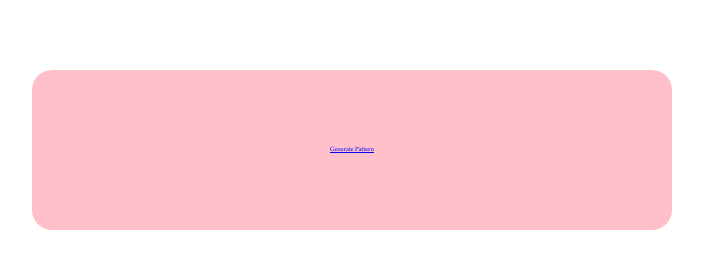
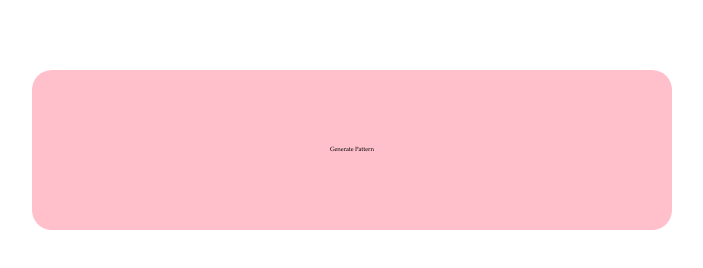
Before and after one commit to preeth1/modsewing, a React (Create React App) app: page / in a window 1280 px wide. Shown: the part 490-758 px from the top of the page, without its empty margins (288-991 px from the left). Built offline with nearby package versions, Linux system fonts and the light colour scheme.

Commit message:
Checkpoint

```diff
--- a/package.json
+++ b/package.json
@@ -3,10 +3,12 @@
   "version": "0.1.0",
   "private": true,
   "dependencies": {
+    "raphael": "^2.2.7",
     "react": "^16.8.1",
     "react-dom": "^16.8.1",
     "react-router-dom": "^4.3.1",
-    "react-scripts": "2.1.3"
+    "react-scripts": "2.1.3",
+    "svg-intersections": "^0.4.0"
   },
   "scripts": {
     "start": "react-scripts start",
--- a/src/App.css
+++ b/src/App.css
@@ -34,8 +34,6 @@ html,body,#root {
 	cursor: pointer;
 	font-size: .2em;
 	border-radius: 20px;
-	height: 20%;
-	width: 20%;
 }
 
 .Measurements {
--- a/src/App.js
+++ b/src/App.js
@@ -86,11 +86,12 @@ class GenerateButton extends Component {
   render () {
     return (
       <div className="GeneratePanel">
-        <div className="CuteButton GenerateButton" onClick={this.GeneratePattern}>
-          <Link to={'/generate_pattern'}>
-            Generate Pattern
-          </Link>
-        </div>
+
+      <div className="CuteButton GenerateButton"  onClick={()=> {this.props.history.replace('/generate_pattern')}}>
+      Generate Pattern
+      </div>
+
+
       </div>
     )
   }
--- a/src/generate_pattern.js
+++ b/src/generate_pattern.js
@@ -18,9 +18,7 @@ class GeneratePage extends Component {
     pathString = addAbsLine(pathString, {x: 2, y: 69})
     pathString = addAbsLine(pathString, {x: 66, y: 9})
     let pathElement = createPathElement('id', pathString)
-    console.log(pathString)
     return pathElement
-
   }
 
   render () {
```
Also changed, not shown: 1 other file (tests, documents, lock files or other folders).
